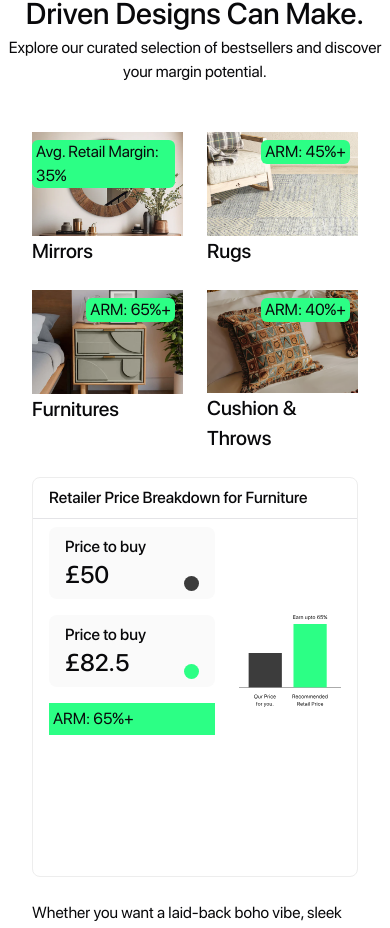
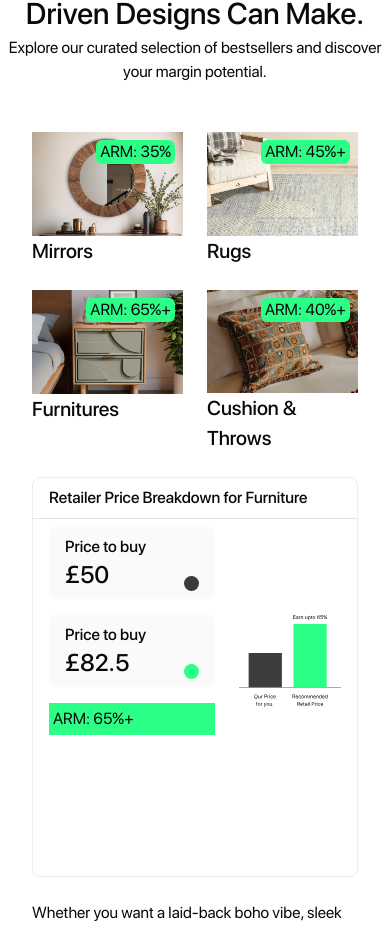
Before and after one commit to destructo570/trampoline-assignment-next, a Next.js app: page / in a window 390 px wide. Shown: the part 8351-9279 px from the top of the page. Built offline with nearby package versions, Linux system fonts and the light colour scheme.

Commit message:
style: fix clipping issue on mobile

```diff
--- a/src/components/pages/home/AnalyticsSection.tsx
+++ b/src/components/pages/home/AnalyticsSection.tsx
@@ -8,7 +8,7 @@ const AnalyticsSection = () => {
     {
       img: "/images/image_5.png",
       title: "Mirrors",
-      sub_title: "Avg. Retail Margin: 35%",
+      sub_title: "ARM: 35%",
     },
     { img: "/images/image_6.png", title: "Rugs", sub_title: "ARM: 45%+" },
     { img: "/images/image_7.png", title: "Furnitures", sub_title: "ARM: 65%+" },
```
